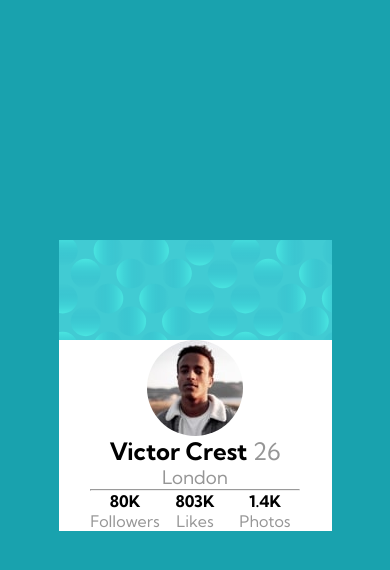
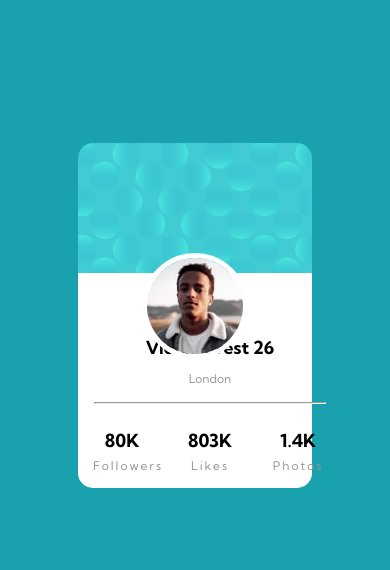
Before and after one commit to anusianne/Frontendmentor-Udemy-projects, a plain HTML site: page 5/app.html in a window 390 px wide. Drawn offline with Linux system fonts and the light colour scheme.

Commit message:
added ui styling for mobile

```diff
--- a/5/app.css
+++ b/5/app.css
@@ -9,31 +9,59 @@ body {
   background-color: hsl(185, 75%, 39%);
   font-family: "Kumbh Sans", sans-serif;
 }
+h2,
+.number-item {
+  font-size: 18px;
+}
+
+.number-item,
+span {
+  margin: 0.5em;
+}
 hr {
-  color: grey;
+  color: lightgray;
+  margin: 1em;
 }
 h3,
 span {
   color: hsl(0, 0%, 59%);
   font-weight: 100;
+  font-size: 12px;
+}
+h3 {
+  margin: 1em;
+}
+span {
+  letter-spacing: 2px;
 }
 .bg {
-  width: 100%;
-  height: 100px;
+  position: absolute;
+  width: 60%;
+  height: 130px;
   background: url("/5/bg-pattern-card.svg");
+  top: 17%;
+  border-top-right-radius: 15px;
+  border-top-left-radius: 15px;
+}
+.description {
+  margin-top: 6em;
 }
 .container {
   background-color: white;
-  width: 70%;
+  width: 60%;
   display: grid;
   align-items: center;
   justify-items: center;
   margin: 0 auto;
   margin-top: 15em;
   text-align: center;
+  border-radius: 15px;
 }
 .img-victor {
+  top: 30%;
+  position: absolute;
   border-radius: 50%;
+  border: 5px solid white;
 }
 .number-part {
   display: flex;
--- a/5/app.html
+++ b/5/app.html
@@ -21,7 +21,7 @@
       <div class="bg"></div>
       <img class="img-victor" src="image-victor.jpg" alt="" />
       <div class="description">
-        <h2>Victor Crest <span>26</span></h2>
+        <h2>Victor Crest 26</h2>
         <h3>London</h3>
         <hr />
         <div class="number-part">
```
